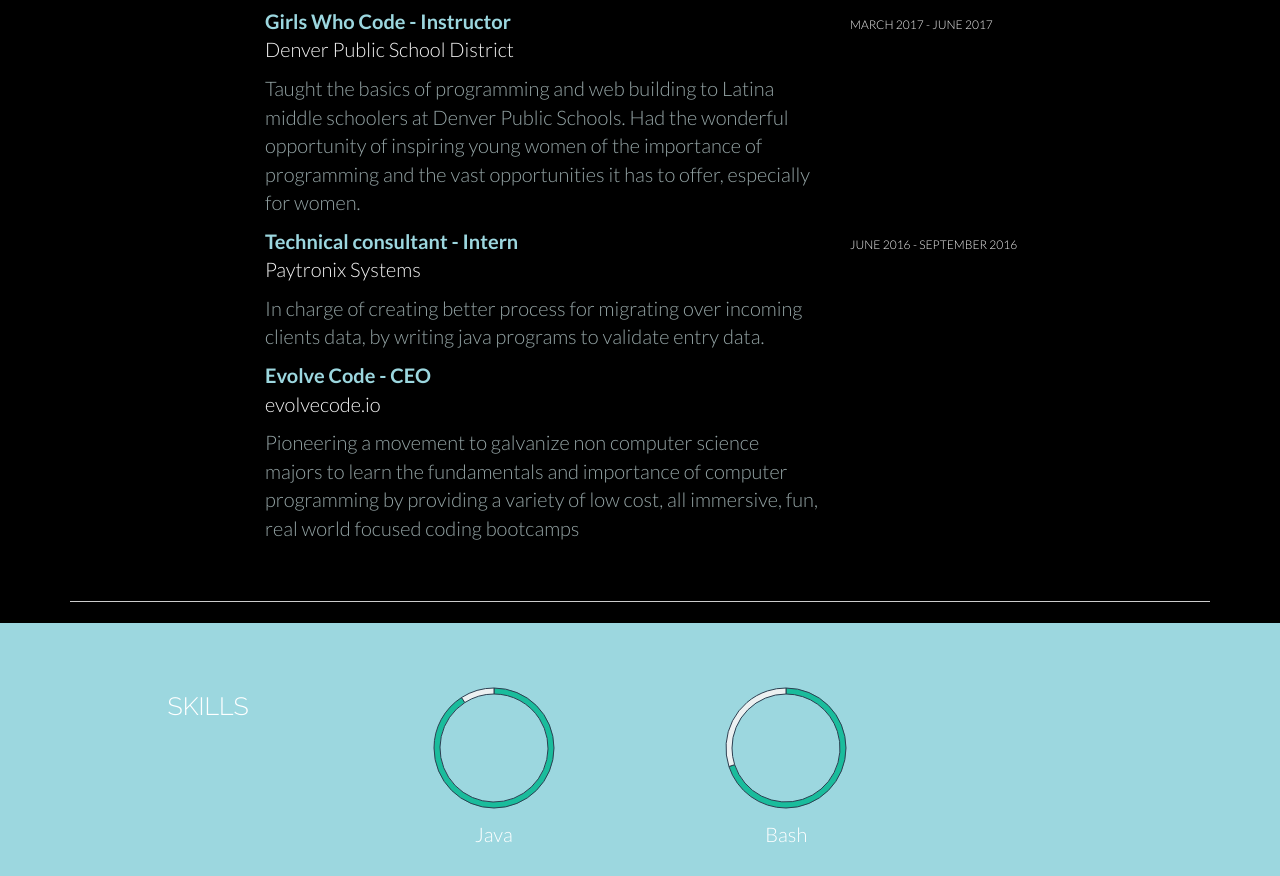
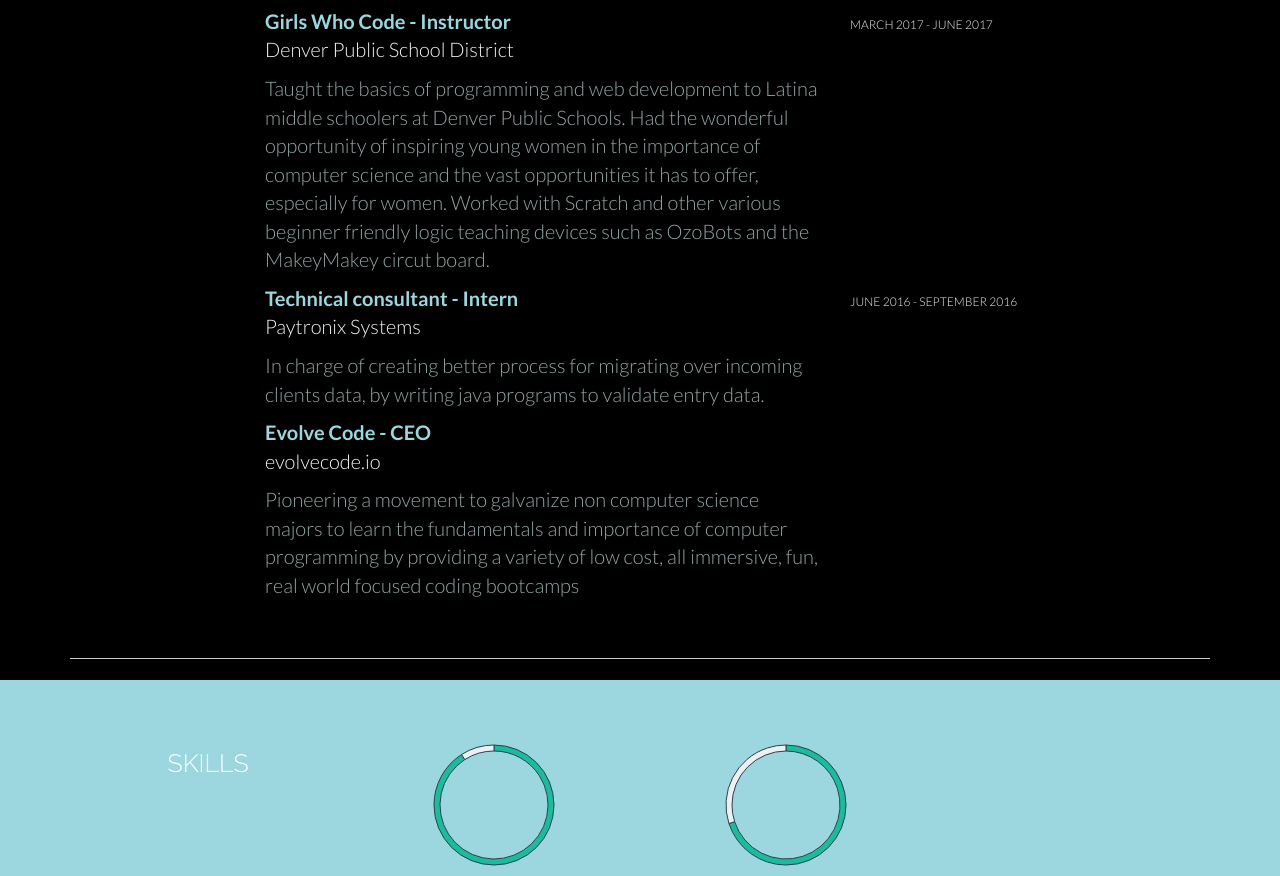
Before and after one commit to acoomber/ameliacoomber.com, a plain HTML site: page index.html in a window 1280 px wide. Shown: the part 2368-3244 px from the top of the page. Drawn offline with Linux system fonts and the light colour scheme.

Commit message:
makey makey and scratch to girls who code

```diff
--- a/index.html
+++ b/index.html
@@ -246,9 +246,10 @@
   <p><t>Girls Who Code - Instructor</t><br/>
   Denver Public School District <br/>
   </p>
-  <p><more> Taught the basics of programming and web building to Latina middle schoolers at Denver Public Schools.
-    Had the wonderful opportunity of inspiring young women of the importance of programming and
-    the vast opportunities it has to offer, especially for women.
+  <p><more> Taught the basics of programming and web development to Latina middle schoolers at Denver Public Schools.
+    Had the wonderful opportunity of inspiring young women in the importance of computer science and
+    the vast opportunities it has to offer, especially for women. Worked with Scratch and other various
+    beginner friendly logic teaching devices such as OzoBots and the MakeyMakey circut board.
 </div>
 <div class="col-lg-3">
   <p><sm>MARCH 2017 - JUNE 2017</sm></p>
```
